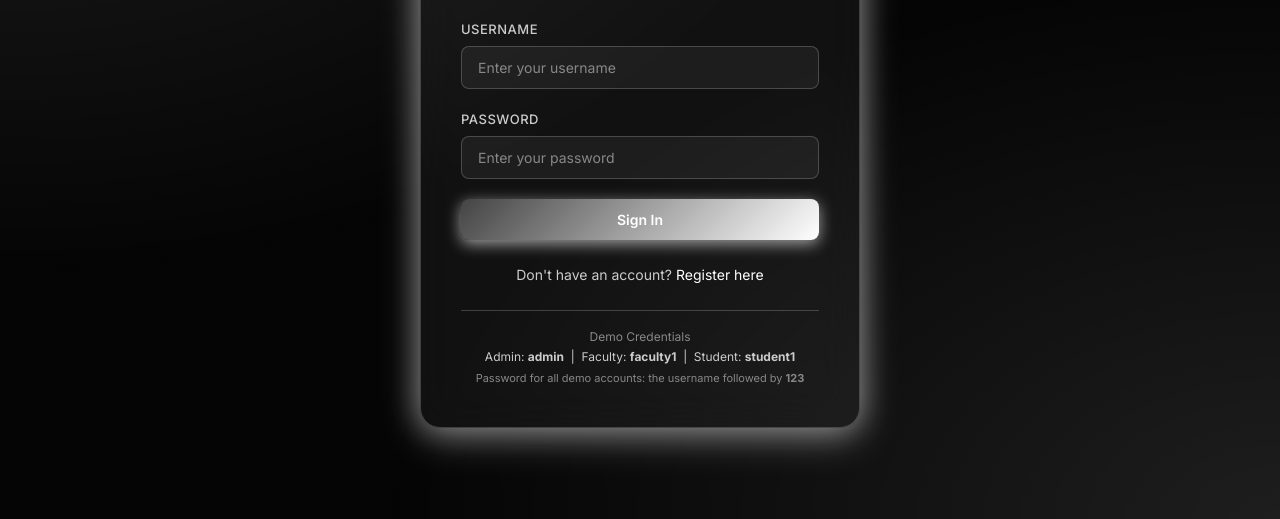
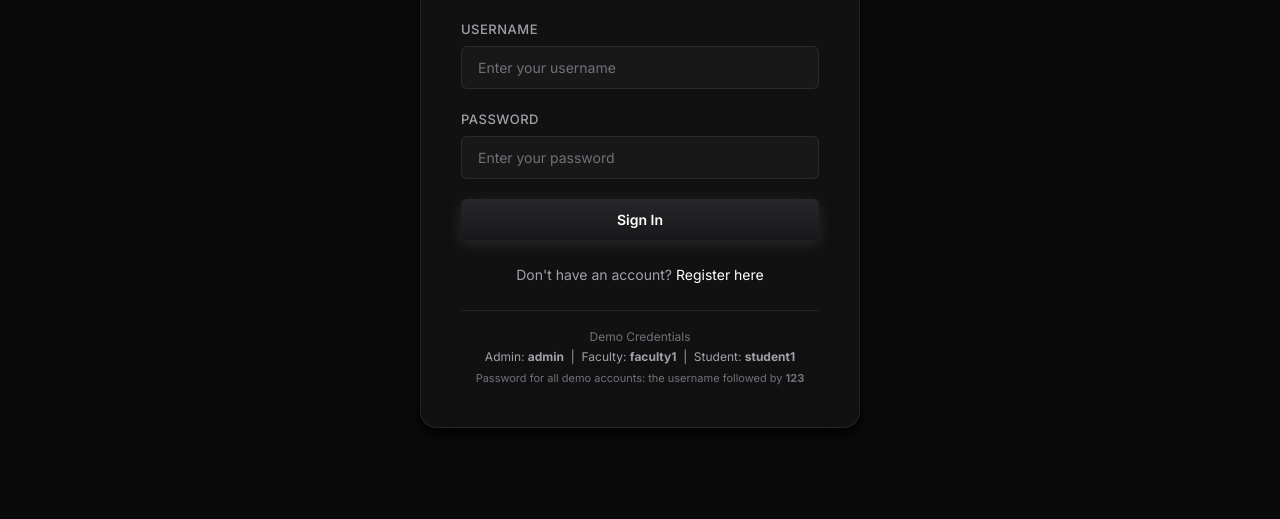
Before and after one commit to sam1136pp/student-project-management-system, a website: page public/index.html in a window 1280 px wide. Shown: the part 281-800 px from the top of the page. Drawn offline with Linux system fonts and the light colour scheme; no server answers.

Commit message:
Refine UI to professional subdued monochrome dark theme

```diff
--- a/public/css/style.css
+++ b/public/css/style.css
@@ -8,49 +8,48 @@
 
 /* ---- CSS VARIABLES ---- */
 :root {
-    --bg-primary: #050505;
-    --bg-secondary: #0a0a0a;
-    --bg-card: rgba(10, 10, 10, 0.7);
-    --bg-glass: rgba(255, 255, 255, 0.05);
-    --bg-glass-hover: rgba(255, 255, 255, 0.1);
-    --border-glass: rgba(255, 255, 255, 0.2);
-    --border-glass-hover: rgba(255, 255, 255, 0.4);
+    --bg-primary: #0a0a0a;
+    --bg-secondary: #121212;
+    --bg-card: rgba(18, 18, 18, 0.8);
+    --bg-glass: rgba(255, 255, 255, 0.03);
+    --bg-glass-hover: rgba(255, 255, 255, 0.06);
+    --border-glass: rgba(255, 255, 255, 0.08);
+    --border-glass-hover: rgba(255, 255, 255, 0.15);
 
-    --text-primary: #ffffff;
-    --text-secondary: #cccccc;
-    --text-muted: #888888;
+    --text-primary: #ededed;
+    --text-secondary: #a1a1aa;
+    --text-muted: #71717a;
 
     --accent-blue: #ffffff;
-    --accent-blue-glow: rgba(255, 255, 255, 0.6);
-    --accent-purple: #e0e0e0;
-    --accent-purple-glow: rgba(255, 255, 255, 0.6);
+    --accent-blue-glow: rgba(255, 255, 255, 0.1);
+    --accent-purple: #f4f4f5;
+    --accent-purple-glow: rgba(255, 255, 255, 0.1);
     --accent-green: #ffffff;
-    --accent-green-glow: rgba(255, 255, 255, 0.6);
+    --accent-green-glow: rgba(255, 255, 255, 0.1);
     --accent-red: #ffffff;
-    --accent-red-glow: rgba(255, 255, 255, 0.6);
+    --accent-red-glow: rgba(255, 255, 255, 0.1);
     --accent-yellow: #ffffff;
-    --accent-yellow-glow: rgba(255, 255, 255, 0.6);
+    --accent-yellow-glow: rgba(255, 255, 255, 0.1);
     --accent-cyan: #ffffff;
 
-    --gradient-primary: linear-gradient(135deg, #444444, #ffffff);
-    --gradient-green: linear-gradient(135deg, #666666, #ffffff);
-    --gradient-red: linear-gradient(135deg, #333333, #cccccc);
-    --gradient-yellow: linear-gradient(135deg, #555555, #eeeeee);
-    --gradient-bg: radial-gradient(ellipse at top left, rgba(255, 255, 255, 0.1) 0%, transparent 50%),
-                   radial-gradient(ellipse at bottom right, rgba(255, 255, 255, 0.1) 0%, transparent 50%);
+    --gradient-primary: linear-gradient(180deg, #27272a, #18181b);
+    --gradient-green: linear-gradient(180deg, #27272a, #18181b);
+    --gradient-red: linear-gradient(180deg, #27272a, #18181b);
+    --gradient-yellow: linear-gradient(180deg, #27272a, #18181b);
+    --gradient-bg: none;
 
-    --shadow-sm: 0 1px 3px rgba(255, 255, 255, 0.1);
-    --shadow-md: 0 4px 20px rgba(255, 255, 255, 0.2);
-    --shadow-lg: 0 10px 40px rgba(255, 255, 255, 0.3);
-    --shadow-glow-blue: 0 0 30px rgba(255, 255, 255, 0.4);
-    --shadow-glow-purple: 0 0 30px rgba(255, 255, 255, 0.4);
+    --shadow-sm: 0 1px 2px rgba(0, 0, 0, 0.6);
+    --shadow-md: 0 4px 6px -1px rgba(0, 0, 0, 0.6), 0 2px 4px -1px rgba(0, 0, 0, 0.4);
+    --shadow-lg: 0 10px 15px -3px rgba(0, 0, 0, 0.6), 0 4px 6px -2px rgba(0, 0, 0, 0.4);
+    --shadow-glow-blue: 0 4px 6px rgba(0, 0, 0, 0.5);
+    --shadow-glow-purple: 0 4px 6px rgba(0, 0, 0, 0.5);
 
-    --radius-sm: 8px;
-    --radius-md: 12px;
-    --radius-lg: 16px;
-    --radius-xl: 20px;
+    --radius-sm: 6px;
+    --radius-md: 8px;
+    --radius-lg: 12px;
+    --radius-xl: 16px;
 
-    --transition: all 0.4s cubic-bezier(0.4, 0, 0.2, 1);
+    --transition: all 0.2s ease-in-out;
 }
 
 /* ---- RESET ---- */
```
